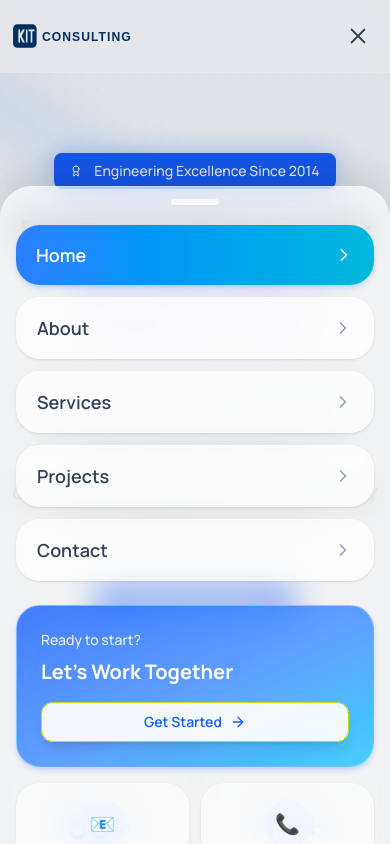
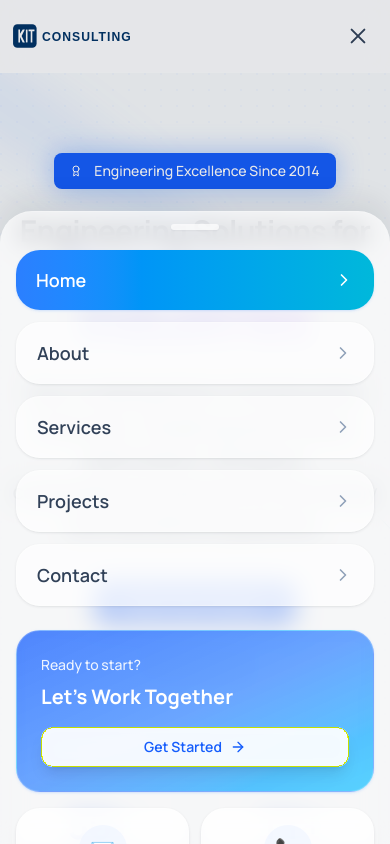
Before and after one commit to Arwindpianist/kit-consulting-website, a Next.js app: page / in a window 390 px wide. Both pictures are taken after a click on the button "Toggle menu". Built offline with nearby package versions, Linux system fonts and the light colour scheme.

Commit message:
Refactor Header component to improve mobile menu aesthetics and responsiveness. Adjusted Drawer styles for enhanced visual appeal, refined button hover effects, and optimized spacing for a more cohesive user experience.

```diff
--- a/components/Header.tsx
+++ b/components/Header.tsx
@@ -163,7 +163,7 @@ export default function Header() {
           </Drawer.Trigger>
         <Drawer.Portal>
           <Drawer.Overlay className="fixed inset-0 z-40 bg-slate-900/10" />
-          <Drawer.Content className="fixed bottom-0 left-0 right-0 z-50 flex h-[78vh] flex-col overflow-hidden rounded-t-[2rem] border-t border-white/25 bg-white/55 shadow-[0_-12px_32px_rgba(15,23,42,0.12)] backdrop-blur-lg">
+          <Drawer.Content className="fixed bottom-0 left-0 right-0 z-50 flex h-[75vh] flex-col overflow-hidden rounded-t-[2rem] border-t border-white/20 bg-white/70 shadow-[0_-12px_28px_rgba(15,23,42,0.08)] backdrop-blur-md">
               {/* Accessibility Elements (Hidden) */}
               <Drawer.Title className="sr-only">Navigation Menu</Drawer.Title>
               <Drawer.Description className="sr-only">
@@ -185,14 +185,11 @@ export default function Header() {
                       href={link.href}
                       onClick={() => setOpen(false)}
                       className={cn(
-                        "group relative flex items-center justify-between rounded-2xl px-5 py-4 transition-transform duration-150 active:scale-95",
+                        "group relative flex items-center justify-between rounded-2xl px-5 py-4 transition-transform duration-150 active:scale-[0.97]",
                         isActive(link.href)
-                          ? "bg-gradient-to-r from-blue-500 to-cyan-500 text-white shadow-md shadow-blue-500/20"
-                          : "bg-white/60 backdrop-blur-sm text-slate-700 hover:bg-white/70 shadow-sm shadow-slate-900/10 hover:shadow-md hover:shadow-slate-900/12 border border-white/30"
+                          ? "bg-gradient-to-r from-blue-500 to-cyan-500 text-white shadow-sm shadow-blue-500/15"
+                          : "bg-white/65 text-slate-700 hover:bg-white/75 shadow-sm shadow-slate-900/8 border border-white/25"
                       )}
-                      style={{
-                        animation: `slideInFromBottom 0.4s ease-out ${index * 0.05}s both`,
-                      }}
                     >
                       <span className="text-lg font-semibold">{link.label}</span>
                       <ChevronRight className={cn(
@@ -205,10 +202,7 @@ export default function Header() {
 
                 {/* CTA Section */}
                 <div
-                  className="relative rounded-2xl border border-white/25 bg-gradient-to-br from-blue-600/80 via-blue-500/75 to-sky-400/70 p-6 text-white shadow-md shadow-blue-500/20 backdrop-blur-md"
-                  style={{
-                    animation: `slideInFromBottom 0.4s ease-out ${navLinks.length * 0.05}s both`,
-                  }}
+                  className="relative rounded-2xl border border-white/20 bg-gradient-to-br from-blue-600/75 via-blue-500/70 to-sky-400/65 p-6 text-white shadow-sm shadow-blue-500/15 backdrop-blur-sm"
                 >
                   <div className="relative z-10">
                     <p className="mb-2 text-sm font-medium opacity-90">Ready to start?</p>
@@ -229,9 +223,6 @@ export default function Header() {
                 {/* Contact Cards */}
                 <div
                   className="mt-4 grid grid-cols-2 gap-3"
-                  style={{
-                    animation: `slideInFromBottom 0.4s ease-out ${(navLinks.length + 1) * 0.05}s both`,
-                  }}
                 >
                   <a
                     href="mailto:info@kitengineeringconsulting.net"
```
